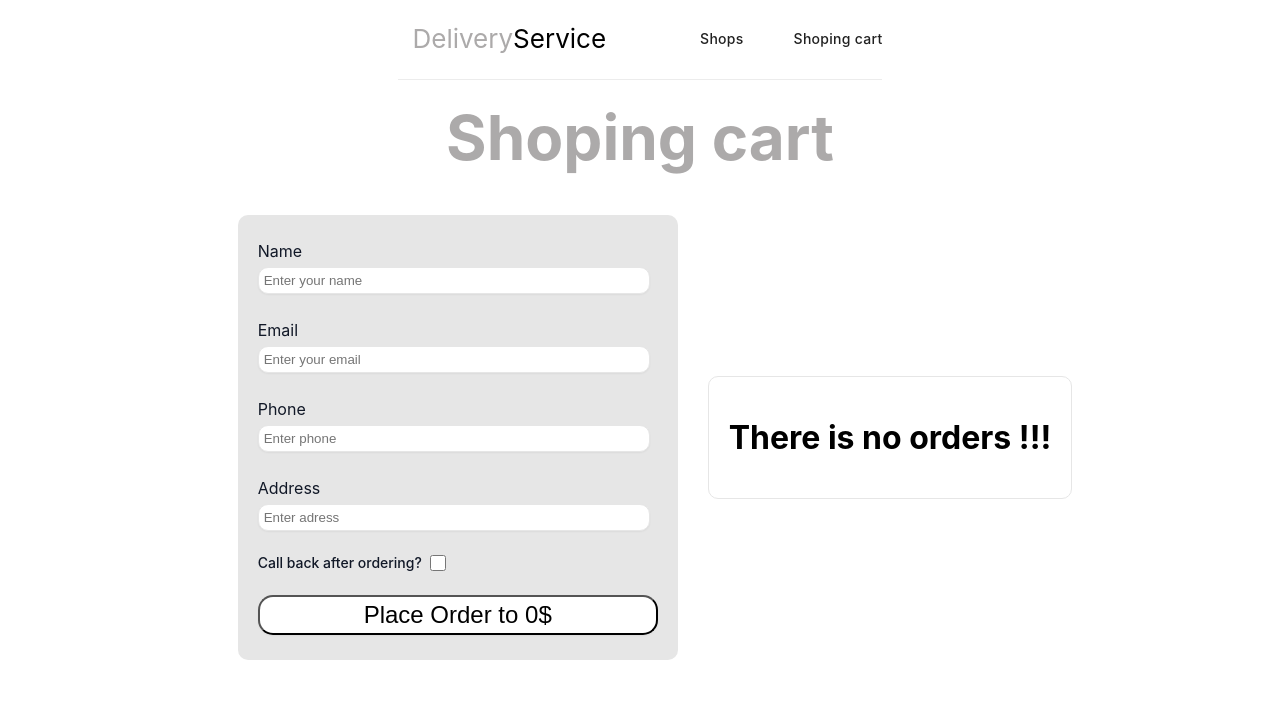
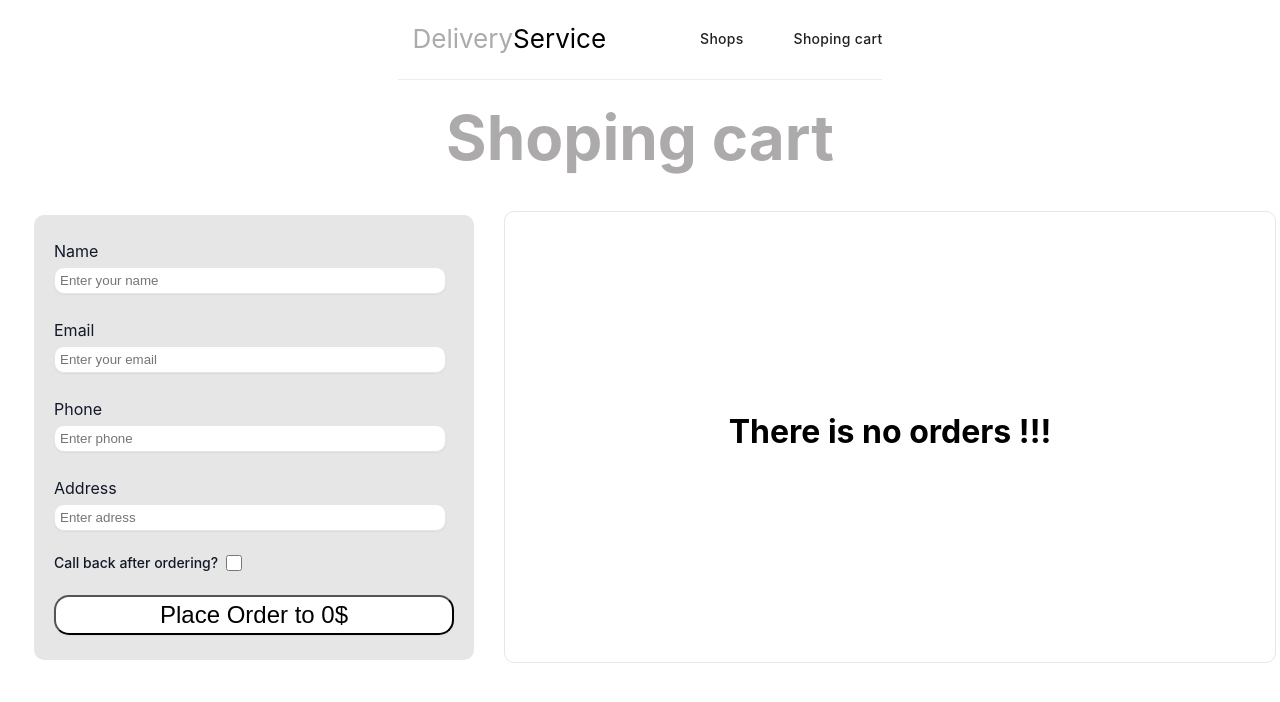
Before and after one commit to Alex-XAG/elif-tech-test-task, a React (Create React App) app: page / in a window 1280 px wide. Both pictures are taken after a click on the element "Shoping cart". Shown: the top 702 px of the page. Built offline with nearby package versions, Linux system fonts and the light colour scheme.

Commit message:
Added filter by choice of shop in articles

```diff
--- a/src/components/Articles/Articles.jsx
+++ b/src/components/Articles/Articles.jsx
@@ -13,6 +13,7 @@ export const Articles = ({
   articles,
   productsSelected,
   handleAddCartToShopingCart,
+  handleOrderShop,
 }) => {
   return (
     <ArticlesList>
@@ -20,6 +21,7 @@ export const Articles = ({
         const isInShopingCart = productsSelected.find(
           product => product.id === id
         );
+
         return (
           <ArticleItem key={id}>
             <Article>
@@ -28,7 +30,10 @@ export const Articles = ({
               <Image src={urlImg} alt={title} width="320" height="210" />
               <PriceOrder>Price: {price}$</PriceOrder>
               <BtnAdd
-                onClick={() => handleAddCartToShopingCart(id)}
+                onClick={() => {
+                  handleOrderShop(shop);
+                  return handleAddCartToShopingCart(id);
+                }}
                 isInShopingCart={isInShopingCart}
                 type="button"
               >
--- a/src/components/ShopingCart/ShopingCart.jsx
+++ b/src/components/ShopingCart/ShopingCart.jsx
@@ -10,6 +10,7 @@ import {
   BtnDecIncr,
   BtnRemove,
   ShopingCartTitle,
+  EmptyShopingCart,
 } from './ShopingCart.styled';
 
 export const ShopingCart = ({
@@ -62,7 +63,9 @@ export const ShopingCart = ({
             }
           )}
 
-          {productsSelected.length === 0 && <h1>There is no orders !!!</h1>}
+          {productsSelected.length === 0 && (
+            <EmptyShopingCart>There is no orders !!!</EmptyShopingCart>
+          )}
         </ShopingCartList>
       </ShopingCartContainer>
     </>
--- a/src/components/ShopingCart/ShopingCart.styled.js
+++ b/src/components/ShopingCart/ShopingCart.styled.js
@@ -27,8 +27,8 @@ export const ShopingCartList = styled.ul`
   list-style: none;
   margin: 0;
   padding: 20px;
-  max-height: 410px;
-  max-width: 730px;
+  height: 410px;
+  width: 730px;
   overflow-y: scroll;
 `;
 
@@ -97,3 +97,7 @@ export const BtnRemove = styled.button`
     background-color: #fff;
   }
 `;
+
+export const EmptyShopingCart = styled.h1`
+  height: 50px;
+`;
--- a/src/components/Shops/Shops.jsx
+++ b/src/components/Shops/Shops.jsx
@@ -31,6 +31,12 @@ export class Shops extends React.Component {
     this.setState({ articles: [...articles] });
   };
 
+  handleOrderShop = shop => {
+    const filteredShops = articles.filter(article => article.shop === shop);
+
+    this.setState({ articles: [...filteredShops] });
+  };
+
   render() {
     return (
       <ShopsContainer>
@@ -59,7 +65,7 @@ export class Shops extends React.Component {
           handleAddCartToShopingCart={this.props.handleAddCartToShopingCart}
           productsSelected={this.props.productsSelected}
           articles={this.state.articles}
-          handleShopChoice={this.handleShopChoice}
+          handleOrderShop={this.handleOrderShop}
         />
       </ShopsContainer>
     );
```
